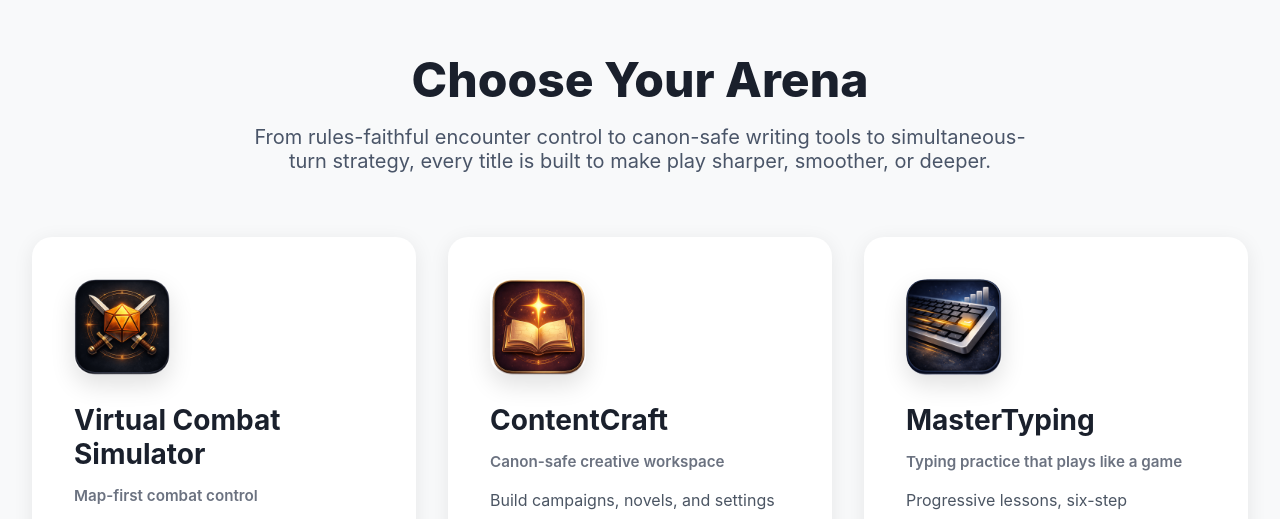
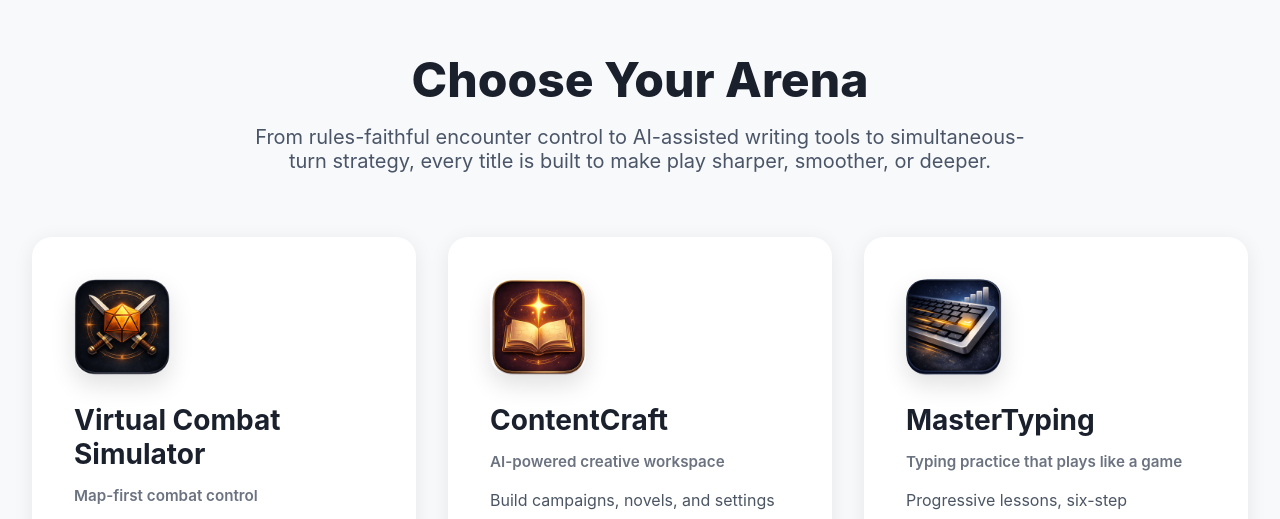
Before and after one commit to sixsmithgames-RPGCombatSimulator/SixsmithGames, a Next.js app: page / in a window 1280 px wide. Shown: the part 940-1459 px from the top of the page. Built offline with nearby package versions, Linux system fonts and the light colour scheme; no server answers.

Commit message:
Change from canon-safe to ai-assisted

```diff
--- a/app/apps/contentcraft/layout.tsx
+++ b/app/apps/contentcraft/layout.tsx
@@ -8,20 +8,20 @@ import type { Metadata } from 'next';
  * Side effects: None.
  */
 export const metadata: Metadata = {
-  title: 'ContentCraft — Canon-Safe Creative Workspace | Sixsmith Games',
+  title: 'ContentCraft — AI-assited Creative Workspace | Sixsmith Games',
   description:
     'ContentCraft keeps campaigns, novels, and connected settings coherent with structured canon tracking, staged AI workflows, and reviewable revisions.',
   keywords: [
     'ContentCraft',
     'AI writing platform',
     'worldbuilding software',
-    'canon-safe writing tool',
+    'AI-assisted writing tool',
     'canon tracking',
     'novel writing tool',
     'Sixsmith Games',
   ],
   openGraph: {
-    title: 'ContentCraft — Canon-Safe Creative Workspace | Sixsmith Games',
+    title: 'ContentCraft — AI-assisted Creative Workspace | Sixsmith Games',
     description:
       'A connected creative workspace for writers, worldbuilders, and GMs with canon tracking, staged AI generation, and version history.',
     url: '/apps/contentcraft',
@@ -38,7 +38,7 @@ export const metadata: Metadata = {
   },
   twitter: {
     card: 'summary_large_image',
-    title: 'ContentCraft — Canon-Safe Creative Workspace | Sixsmith Games',
+    title: 'ContentCraft — AI-assisted Creative Workspace | Sixsmith Games',
     description: 'A connected creative workspace for campaigns, novels, and setting work, with canon-aware AI, approvals, and versioned project memory.',
     images: ['/icons/contentcraft-optimized.png'],
   },
--- a/app/page.tsx
+++ b/app/page.tsx
@@ -24,7 +24,7 @@ export default async function Home() {
     },
     {
       name: 'ContentCraft',
-      tagline: 'Canon-safe creative workspace',
+      tagline: 'AI-powered creative workspace',
       description:
         'Build campaigns, novels, and settings with structured canon tracking and multi-stage AI workflows that stay grounded in your source of truth.',
       href: '/apps/contentcraft',
@@ -139,7 +139,7 @@ export default async function Home() {
               maxWidth: '800px',
               margin: '0 auto'
             }}>
-              From rules-faithful encounter control to canon-safe writing tools to simultaneous-turn strategy, every title is built to make play sharper, smoother, or deeper.
+              From rules-faithful encounter control to AI-assisted writing tools to simultaneous-turn strategy, every title is built to make play sharper, smoother, or deeper.
             </p>
           </div>
 
@@ -380,7 +380,7 @@ export default async function Home() {
                 <Image src="/icons/contentcraft-optimized.png" alt="" width={160} height={160} style={{ objectFit: 'cover' }} />
               </div>
               <span style={{ background: 'rgba(168,85,247,0.15)', color: '#c4b5fd', padding: '0.25rem 0.75rem', borderRadius: '999px', fontSize: '0.75rem', fontWeight: '700' }}>
-                Canon-Safe Writing
+                AI-assisted Writing
               </span>
               <h3 style={{ fontSize: '1.75rem', fontWeight: '800', margin: '1rem 0 0.75rem' }}>ContentCraft</h3>
               <p style={{ color: '#a5b4fc', fontSize: '1rem', lineHeight: 1.75, marginBottom: '1.5rem' }}>
--- a/app/pricing/page.tsx
+++ b/app/pricing/page.tsx
@@ -336,7 +336,7 @@ export default function PricingPage() {
           <div style={{ background: 'white', borderRadius: '20px', padding: '2rem', border: '1px solid #e5e7eb', boxShadow: '0 4px 20px rgba(0,0,0,0.05)' }}>
             <div style={{ fontSize: '0.8rem', fontWeight: '800', color: '#6b7280', textTransform: 'uppercase', letterSpacing: '0.08em', marginBottom: '0.75rem' }}>Creator bundle</div>
             <h3 style={{ fontSize: '1.5rem', fontWeight: '800', color: '#111827', margin: '0 0 0.5rem' }}>Creator Pair</h3>
-            <p style={{ color: '#6b7280', margin: '0 0 1rem', lineHeight: 1.6 }}>One bundle for canon-safe writing, encounter prep, and running the table without juggling separate subscriptions.</p>
+            <p style={{ color: '#6b7280', margin: '0 0 1rem', lineHeight: 1.6 }}>One bundle for AI-assisted writing, encounter prep, and running the table without juggling separate subscriptions.</p>
             <div style={{ fontSize: '2rem', fontWeight: '900', color: '#111827', marginBottom: '0.75rem' }}>$15.99<span style={{ fontSize: '1rem', color: '#6b7280', fontWeight: 500 }}>/month</span></div>
             <div style={{ color: '#6b7280', fontSize: '0.95rem', marginBottom: '1rem' }}>or ${creatorBundleYearlyPrice}/year</div>
             <ul style={{ listStyle: 'none', margin: 0, padding: 0, display: 'flex', flexDirection: 'column', gap: '0.5rem' }}>
```
Also changed, not shown: 1 other file (tests, documents, lock files or other folders).
